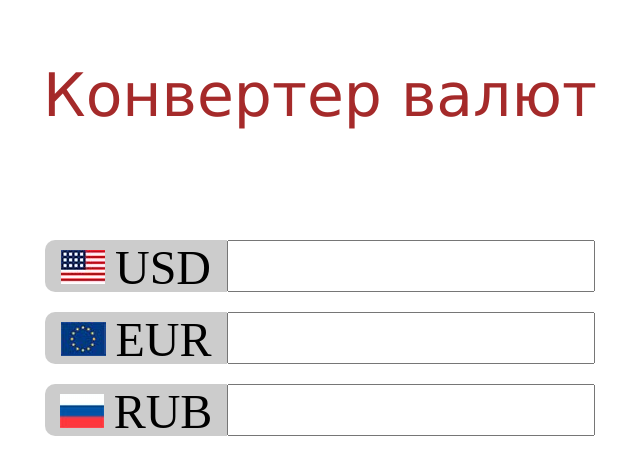
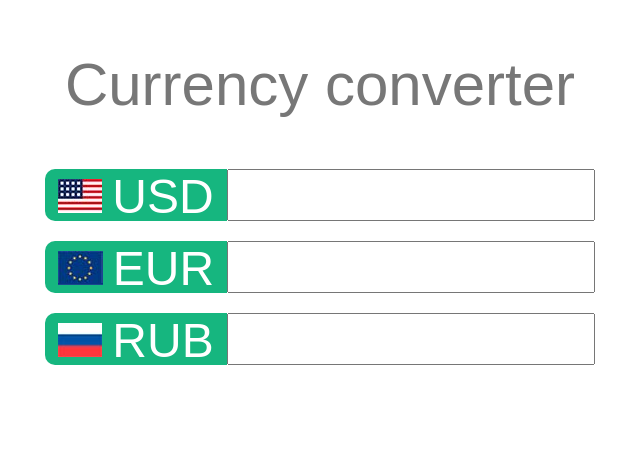
Before and after one commit to gnobious/currency-converter-json, a plain HTML site: page index.html in a window 1280 px wide. Shown: the whole page, without its empty margins (320-960 px from the left). Drawn offline with Linux system fonts and the light colour scheme; no server answers.

Commit message:
Сhanging style, adding a favicon

```diff
--- a/index.html
+++ b/index.html
@@ -4,10 +4,11 @@
     <meta charset="UTF-8">
     <meta name="viewport" content="width=device-width, initial-scale=1.0">
     <link rel="stylesheet" href="style.css">
-    <title>Конвертер валют</title>
+    <link rel="icon" type="image/png" sizes="96x96" href="favicon.ico">
+    <title>Currency converter</title>
 </head>
     <body>
-        <p>Конвертер валют</p>
+        <p>Currency converter</p>
         <div class="currency">
             <label for="usd"><img src="img/usd.jpg">USD</label>
             <input type="text" id="usd">
--- a/style.css
+++ b/style.css
@@ -1,12 +1,18 @@
+* {
+   font-family: Arial, Helvetica, sans-serif;
+}
+
 body {
     text-align: center;
 }
+
 p {
-    font-family: Verdana, Geneva, Tahoma, sans-serif;
     font-size: 60px;
     text-align: center;
-    color: brown;
+    color: rgb(119,119,119);
+    margin: 50px auto 0;
 }
+
 .currency {
     padding-top: 50px;
     display: inline-flex;
@@ -14,16 +20,21 @@ p {
     width: 550px;
     justify-content: center;
 }
+
 label {
     padding: 0px 12px;
     width: 158px;
     height: 52px;
     font-size: 48px;
-    background-color: rgba(0,0,0,0.2);
+    color: #fff;
+    background-color: #16b67f;
     border: none;
     border-radius: 10px 0 0 10px;
 }
+
 input {
+    outline: none;
+    color: rgb(119,119,119);
     width: 350px;
     height: 46px;
     padding-left: 12px;
@@ -31,6 +42,15 @@ input {
     margin-bottom: 20px;
     vertical-align: middle;
 }
+
+input:focus {
+    border-color: #16b67f;
+}
+
+input:active {
+    border-color: #16b67f;
+}
+
 img {
     margin-right: 10px;
 }
```
Also changed, not shown: favicon.ico (added).
